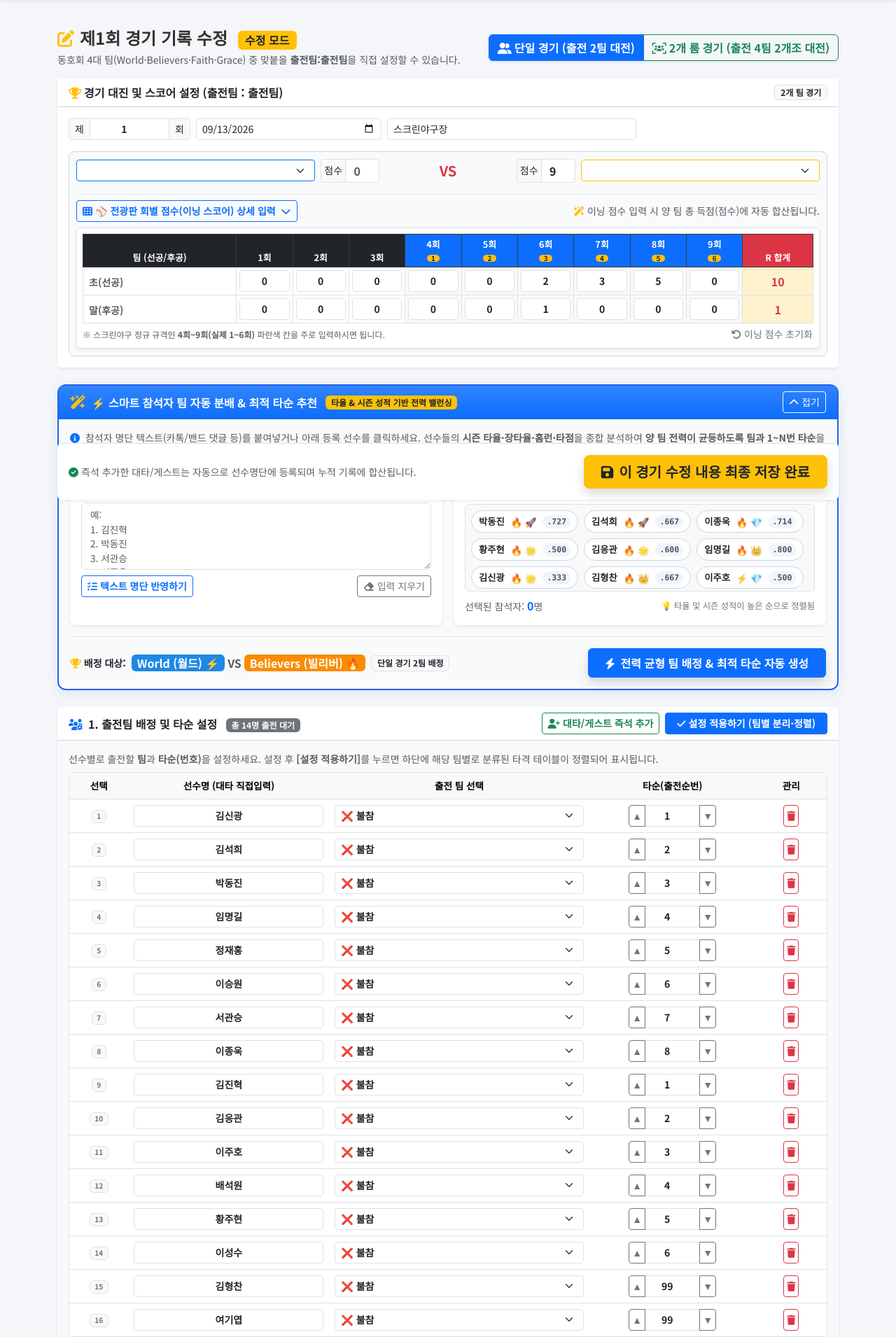
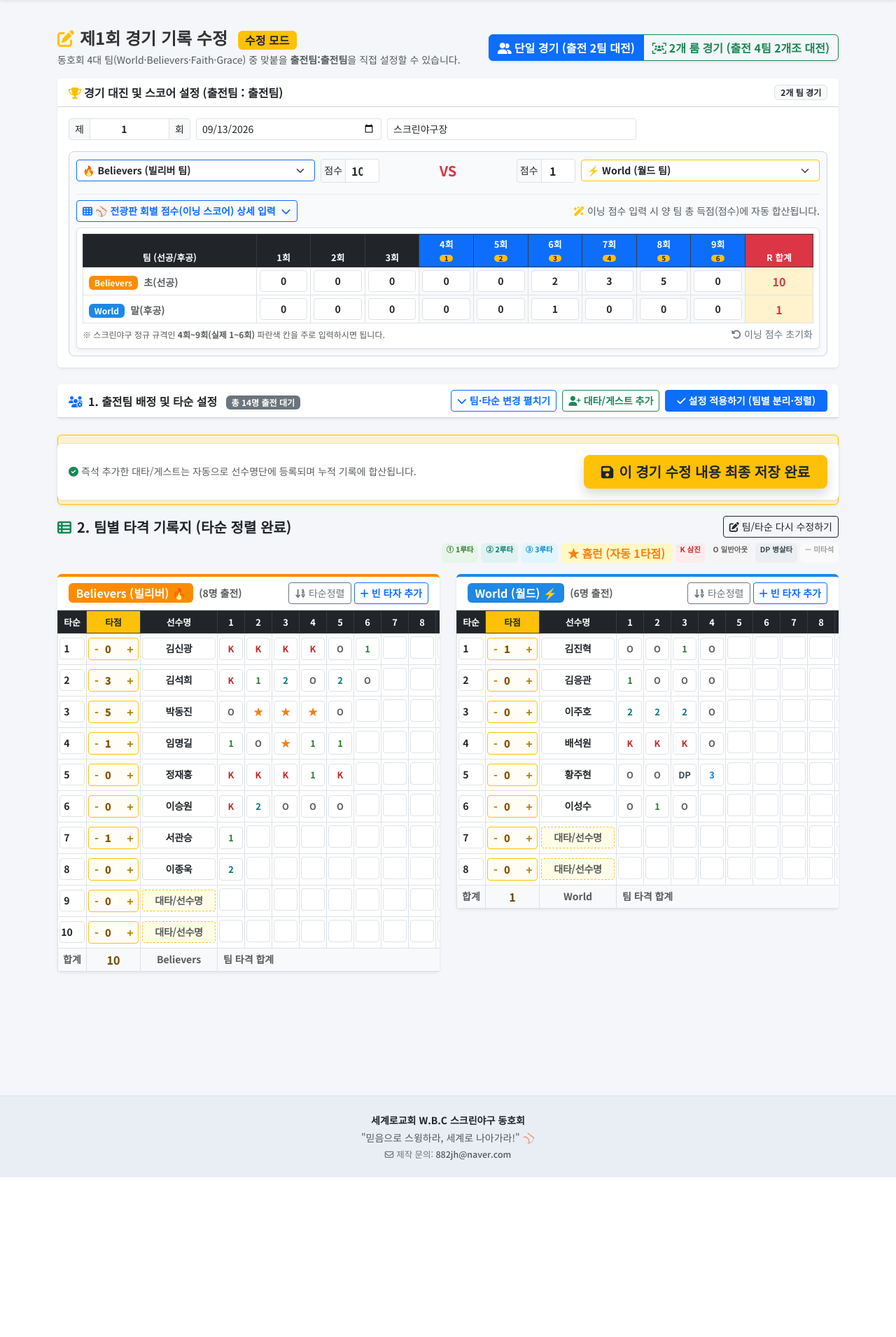
Before and after one commit to Irum725/WBC, a Flask app: page /game/1/edit in a window 1280 px wide. Shown: the part 86-1996 px from the top of the page at 70% size. After the commit the page ends 1768 px from the top, so only its background shows below. Run offline with Flask 3, Linux system fonts and the light colour scheme; the visitor is signed in with stand-in values (Sample User, id 1); data comes from the database, SQL or seed files in the repository.

Commit message:
fix: restore player batting record sheet properly in game edit mode without showing new team generator

```diff
--- a/app.py
+++ b/app.py
@@ -1119,7 +1119,7 @@ def game_edit(gid):
 
     players = get_players_with_season_stats(conn)
     recs = conn.execute('''
-        SELECT p.name, p.title, p.team, br.*
+        SELECT br.*, p.name, p.title, p.team AS player_default_team
         FROM batting_records br JOIN players p ON p.id=br.player_id
         WHERE br.game_id=? ORDER BY br.team, br.batting_order
     ''', (gid,)).fetchall()
@@ -1211,7 +1211,7 @@ def game_detail(gid):
     if not game: return redirect(url_for('history'))
     scoreboard = get_scoreboard_data(game, conn)
     recs = conn.execute('''
-        SELECT p.name,p.title,p.team,br.*
+        SELECT br.*, p.name, p.title, p.team AS player_default_team
         FROM batting_records br JOIN players p ON p.id=br.player_id
         WHERE br.game_id=? ORDER BY br.id ASC
     ''',(gid,)).fetchall()
@@ -1575,7 +1575,7 @@ def sns_page(gid=None):
     if gid:
         sel = conn.execute('SELECT * FROM games WHERE id=?',(gid,)).fetchone()
         raw_recs = conn.execute('''
-            SELECT p.name,p.title,p.team,br.ab,br.hits,br.singles,br.doubles,
+            SELECT p.name,p.title,br.team,br.ab,br.hits,br.singles,br.doubles,
                    br.triples,br.hr,br.rbi,br.avg,br.slg,br.k,br.dp,br.batting_order
             FROM batting_records br JOIN players p ON p.id=br.player_id
             WHERE br.game_id=? ORDER BY br.rbi DESC, br.hits DESC, br.avg DESC
@@ -2035,7 +2035,7 @@ def generate_sns_payload(d=None):
         return jsonify({'err':'경기를 찾을 수 없습니다.'}), 404
 
     recs = conn.execute('''
-        SELECT p.name,p.title,p.team,br.ab,br.hits,br.singles,br.doubles,
+        SELECT p.name,p.title,br.team,br.ab,br.hits,br.singles,br.doubles,
                br.triples,br.hr,br.rbi,br.avg,br.slg,br.k,br.dp
         FROM batting_records br JOIN players p ON p.id=br.player_id
         WHERE br.game_id=? ORDER BY br.avg DESC,br.hits DESC
@@ -2541,7 +2541,7 @@ def export_excel(gid):
     conn = get_db()
     game = conn.execute('SELECT * FROM games WHERE id=?',(gid,)).fetchone()
     recs = conn.execute('''
-        SELECT p.name,p.team,br.batting_order,
+        SELECT p.name,br.team,br.batting_order,
                br.inn1,br.inn2,br.inn3,br.inn4,br.inn5,br.inn6,br.inn7,
                br.inn8,br.inn9,br.inn10,br.inn11,br.inn12,br.inn13,
                br.ab,br.hits,br.singles,br.doubles,br.triples,br.hr,
--- a/templates/game_input.html
+++ b/templates/game_input.html
@@ -396,6 +396,7 @@
     </div>
 </div>
 
+{% if not edit_game %}
 <!-- ========================================================================= -->
 <!-- [스마트 도구] 참석인원 기반 팀 자동 분배 & 타순 추천 카드 -->
 <!-- ========================================================================= -->
@@ -516,26 +517,31 @@
         </div>
     </div>
 </div>
+{% endif %}
 
 <!-- ========================================================================= -->
 <!-- [섹션 1] 팀 선택 및 타순 설정 창 -->
 <!-- ========================================================================= -->
 <div class="card shadow-sm border-0 mb-4" id="setupCard">
-    <div class="card-header bg-white py-2 d-flex justify-content-between align-items-center">
+    <div class="card-header bg-white py-2 d-flex justify-content-between align-items-center flex-wrap gap-2">
         <div class="fw-bold text-dark">
             <i class="fa-solid fa-users-gear text-primary me-2"></i>1. 출전팀 배정 및 타순 설정
             <span class="badge bg-secondary ms-2" id="attendanceSummary">출전 인원 집계 중</span>
         </div>
         <div class="d-flex gap-2">
+            <button type="button" class="btn btn-outline-primary btn-sm fw-bold" onclick="toggleSetupCard()" id="btnToggleSetup">
+                <i class="fa-solid {% if edit_game %}fa-chevron-down{% else %}fa-chevron-up{% endif %}" id="setupToggleIcon"></i>
+                <span id="setupToggleText">{% if edit_game %}팀·타순 변경 펼치기{% else %}접기{% endif %}</span>
+            </button>
             <button type="button" class="btn btn-outline-success btn-sm fw-bold" onclick="addSetupBlankRow()">
-                <i class="fa-solid fa-user-plus me-1"></i>대타/게스트 즉석 추가
+                <i class="fa-solid fa-user-plus me-1"></i>대타/게스트 추가
             </button>
             <button type="button" class="btn btn-primary btn-sm px-3 fw-bold shadow-sm" onclick="applySettings()">
                 <i class="fa-solid fa-check me-1"></i>설정 적용하기 (팀별 분리·정렬)
             </button>
         </div>
     </div>
-    <div class="card-body p-3 bg-light">
+    <div class="card-body p-3 bg-light {% if edit_game %}d-none{% endif %}" id="setupCardBody">
         <p class="text-muted small mb-2">
             선수별로 출전할 <strong>팀</strong>과 <strong>타순(번호)</strong>을 설정하세요. 설정 후 <strong>[설정 적용하기]</strong>를 누르면 하단에 해당 팀별로 분류된 타격 테이블이 정렬되어 표시됩니다.
         </p>
@@ -566,6 +572,23 @@
         </div>
     </div>
 </div>
+
+{% if edit_game %}
+<div class="alert alert-warning py-3 px-3 mb-3 d-flex align-items-center justify-content-between shadow-sm border-warning">
+    <div class="d-flex align-items-center gap-2">
+        <i class="fa-solid fa-pen-to-square text-warning-emphasis fs-4 me-1"></i>
+        <div>
+            <div class="fw-bold text-dark">제{{ edit_game.game_number }}회 경기 타격 기록 수정 모드</div>
+            <div class="small text-secondary">
+                기존 선수들의 이닝별 타격 기호(①, ②, ③, ★, K, O 등)와 타점이 아래 타격 기록지에 로드되어 있습니다. 기호나 타점을 클릭하여 바로 수정한 후 하단의 <strong>[이 경기 수정 내용 최종 저장]</strong>을 누르세요.
+            </div>
+        </div>
+    </div>
+    <button type="button" class="btn btn-sm btn-outline-dark fw-bold text-nowrap ms-2" onclick="scrollToSetup()">
+        <i class="fa-solid fa-users-gear me-1"></i>출전 명단/타순 변경
+    </button>
+</div>
+{% endif %}
 
 <!-- ========================================================================= -->
 <!-- [섹션 2] 팀별 분리 타격 기록지 (설정 적용 시 갱신됨) -->
@@ -722,21 +745,47 @@ document.addEventListener('DOMContentLoaded', () => {
             document.getElementById('matchupSec4Teams').classList.add('d-none');
             document.getElementById('modeBadge').innerText = '2개 팀 경기';
 
+            const validTeams = ['World', 'Believers', 'Faith', 'Grace'];
+            let team1 = 'World', team2 = 'Believers';
+            let score1 = (editGame.world_score !== null && editGame.world_score !== undefined) ? editGame.world_score : 0;
+            let score2 = (editGame.believers_score !== null && editGame.believers_score !== undefined) ? editGame.believers_score : 0;
+
             try {
                 const det = JSON.parse(editGame.score_details || '{}');
-                const tKeys = Object.keys(det);
-                if (tKeys.length >= 2) {
-                    document.getElementById('selectTeam1').value = tKeys[0];
-                    document.getElementById('scoreTeam1').value = det[tKeys[0]];
-                    document.getElementById('selectTeam2').value = tKeys[1];
-                    document.getElementById('scoreTeam2').value = det[tKeys[1]];
+                const sbData = det.scoreboard || (det.teams ? det : null);
+
+                if (sbData && sbData.teams && sbData.teams.length >= 2) {
+                    team1 = sbData.teams[0].name;
+                    team2 = sbData.teams[1].name;
+                    if (sbData.teams[0].r !== undefined) score1 = sbData.teams[0].r;
+                    else if (det[team1] !== undefined) score1 = det[team1];
+                    if (sbData.teams[1].r !== undefined) score2 = sbData.teams[1].r;
+                    else if (det[team2] !== undefined) score2 = det[team2];
                 } else {
-                    document.getElementById('scoreTeam1').value = editGame.world_score || 0;
-                    document.getElementById('scoreTeam2').value = editGame.believers_score || 0;
+                    const validTeamKeys = Object.keys(det).filter(k => validTeams.includes(k));
+                    if (validTeamKeys.length >= 2) {
+                        team1 = validTeamKeys[0];
+                        team2 = validTeamKeys[1];
+                        if (det[team1] !== undefined) score1 = det[team1];
+                        if (det[team2] !== undefined) score2 = det[team2];
+                    }
                 }
 
+                // If editRecords has distinct teams, sync with records
+                if (editRecords && editRecords.length > 0) {
+                    const recTeams = Array.from(new Set(editRecords.map(r => r.team).filter(t => validTeams.includes(t))));
+                    if (recTeams.length >= 2) {
+                        team1 = recTeams[0];
+                        team2 = recTeams[1];
+                    }
+                }
+
+                document.getElementById('selectTeam1').value = team1;
+                document.getElementById('scoreTeam1').value = score1;
+                document.getElementById('selectTeam2').value = team2;
+                document.getElementById('scoreTeam2').value = score2;
+
                 // [회별 점수 복원]
-                const sbData = det.scoreboard || (det.teams ? det : null);
                 if (sbData && sbData.teams && sbData.teams.length >= 2) {
                     const t1Sb = sbData.teams[0];
                     const t2Sb = sbData.teams[1];
@@ -758,8 +807,11 @@ document.addEventListener('DOMContentLoaded', () => {
                     }
                 }
             } catch(e) {
-                document.getElementById('scoreTeam1').value = editGame.world_score || 0;
-                document.getElementById('scoreTeam2').value = editGame.believers_score || 0;
+                console.error('editGame 2teams load error:', e);
+                document.getElementById('selectTeam1').value = team1;
+                document.getElementById('scoreTeam1').value = score1;
+                document.getElementById('selectTeam2').value = team2;
+                document.getElementById('scoreTeam2').value = score2;
             }
         }
     }
@@ -1788,7 +1840,28 @@ function updateSummaryBadge() {
     document.getElementById('attendanceSummary').innerText = `총 ${activeCount}명 출전 대기`;
 }
 
+function toggleSetupCard() {
+    const body = document.getElementById('setupCardBody');
+    const icon = document.getElementById('setupToggleIcon');
+    const text = document.getElementById('setupToggleText');
+    if (!body) return;
+    const isHidden = body.classList.contains('d-none');
+    if (isHidden) {
+        body.classList.remove('d-none');
+        if (icon) icon.className = 'fa-solid fa-chevron-up';
+        if (text) text.innerText = '팀·타순 접기';
+    } else {
+        body.classList.add('d-none');
+        if (icon) icon.className = 'fa-solid fa-chevron-down';
+        if (text) text.innerText = '팀·타순 변경 펼치기';
+    }
+}
+
 function scrollToSetup() {
+    const body = document.getElementById('setupCardBody');
+    if (body && body.classList.contains('d-none')) {
+        toggleSetupCard();
+    }
     document.getElementById('setupCard').scrollIntoView({ behavior: 'smooth' });
 }
 
```
